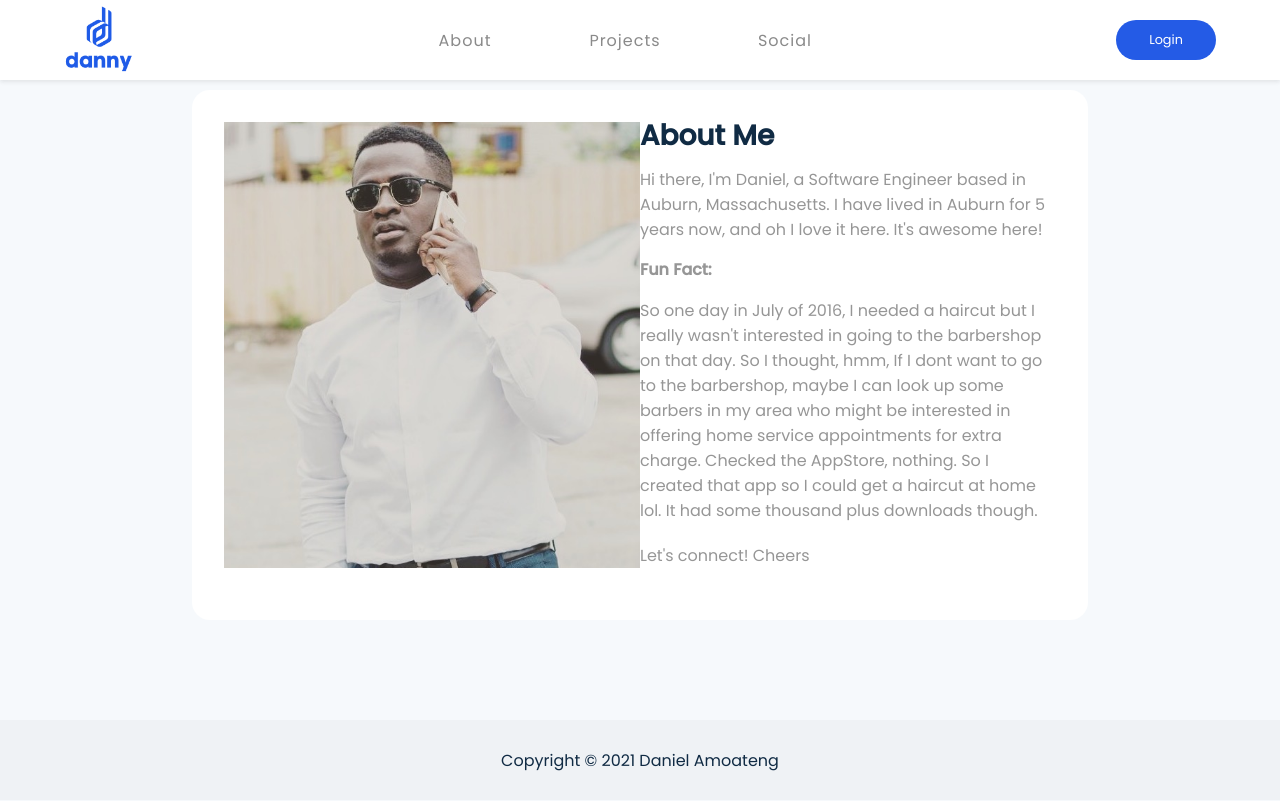
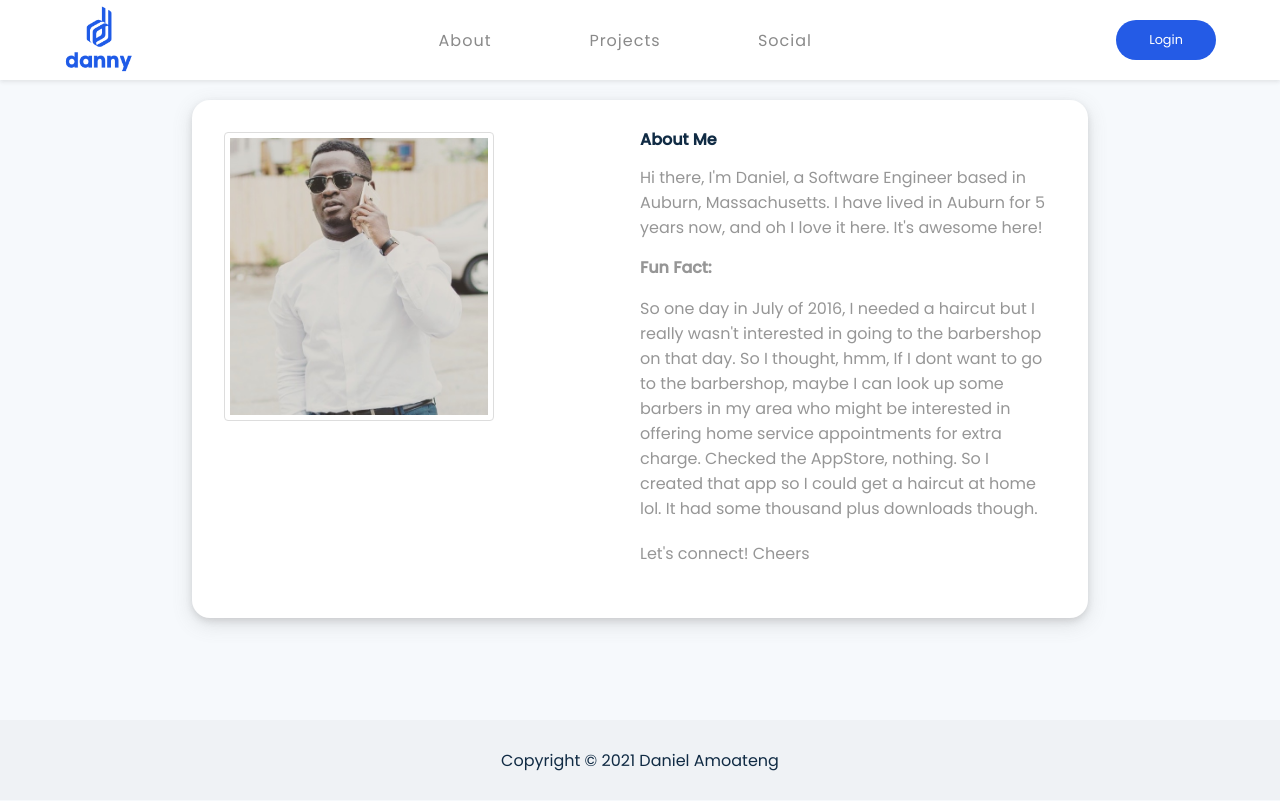
Before and after one commit to Danielamoateng1989/personalwebsite, a React (Create React App) app: page /aboutme in a window 1280 px wide. Built offline with nearby package versions, Linux system fonts and the light colour scheme.

Commit message:
add box shadow to card

```diff
--- a/src/components/Aboutme.js
+++ b/src/components/Aboutme.js
@@ -8,8 +8,10 @@ const Aboutme = () => {
       <div className=" card card-paragraph">
           <div className="grid grid--1x2">
               <img className="card-image" src={CardImage} alt="Daniel" />
+
               <div className="paragraph">
-                  <h3 className="aboutMe">About Me</h3>
+
+                  <h4 className="aboutMe">About Me</h4>
                   <br />
                       <p className="para p1">
                        Hi there, I'm Daniel, a Software Engineer based in Auburn, Massachusetts. I have lived in Auburn for 5 years now,
--- a/src/index.css
+++ b/src/index.css
@@ -332,7 +332,9 @@ Styles
 .grid--1{
         grid-template-columns: 1fr ;
     }
-
+.vl {
+  display: hidden;
+}
 
 }
 
@@ -343,7 +345,9 @@ Styles
     height: 10%;
   }
 
-
+.vl {
+  display: hidden;
+}
   .hero-info h1 {
     font-size: 2rem;
     margin-top: 40px;
@@ -406,6 +410,10 @@ Styles
   .hero-info p {
     font-size: 1.25rem;
   }
+
+  .vl {
+ color: #000;
+}
 
   .Daniel-img {
     width: 26rem;
@@ -580,6 +588,7 @@ Styles
     font-size: 1.25rem;
 
   }
+
 
   .Daniel-img {
   width: 100%;
@@ -781,9 +790,15 @@ Styles
 
 .card-image{
     max-height:100%;
-    max-width:100%;
     display:block;
-    margin: auto 10;
+    margin: auto 20;
+    border: 1px solid #ddd;
+    border-radius: 4px;
+    padding: 5px;
+    width: 270px;
+}
+.card-image:hover{
+  box-shadow: 0 0 2px 1px rgba(189, 231, 245, 0.5);
 }
 
 .card-paragraph {
@@ -809,11 +824,14 @@ Styles
   height: 100%;
   border-radius: 18px;
   margin: 0 auto;
-  margin-top: 10px;
+  margin-top: 20px;
   object-fit: cover;
   font-weight: 400;
+  box-shadow: 0 3px 6px 0 rgba(109, 109, 109, 0.19), 0 6px 20px 0 rgba(109, 109, 109, 0.19);
+
 
 }
+
 
 /*Read more*/
 .container{
@@ -889,4 +907,16 @@ Styles
 
 .form-light .footer {
   border-bottom-left-radius: .3rem;
-  border-bottom-right-radius: .3rem; }
+  border-bottom-right-radius: .3rem;
+
+}
+
+.vl {
+  border-left: 2px solid rgb(247, 247, 247);
+  height: 64.4%;
+  position: absolute;
+  left: 50%;
+  margin-left: -50px;
+  top: 0;
+  object-fit: cover;
+}
```
